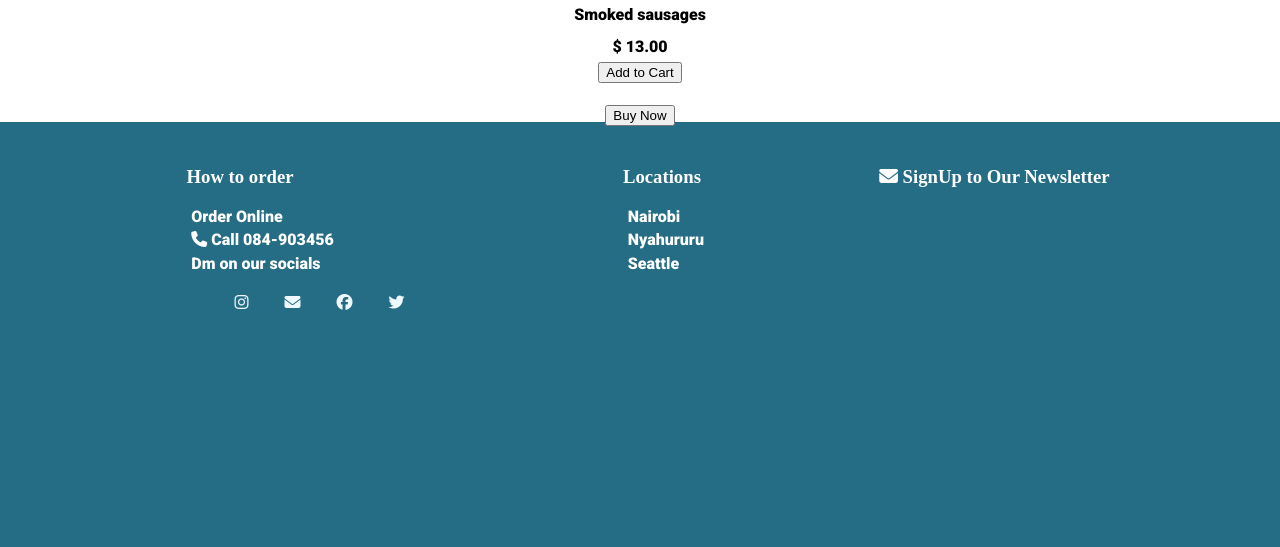
After one commit to wanjiru-njuguna/ebakery, a Django app: page /product_details?product_serial_no=1 in a window 1280 px wide. The commit adds this page. Shown: the part 595-1142 px from the top of the page. Run offline with Django 4.2, Linux system fonts and the light colour scheme; data comes from the database, SQL or seed files in the repository; both versions use the stored data as it was after the commit; some libraries are stand-ins or nearby versions.

Commit message:
Added links to all the products, created an exception page

```diff
--- a/sheecooks/nav/models.py
+++ b/sheecooks/nav/models.py
@@ -43,6 +43,7 @@ class Splice_display(models.Model):
        return self.splice_description
 
 class Toppicks(models.Model):
+    id = models.BigAutoField(auto_created=True, primary_key=True, serialize=False, verbose_name='ID')
     pick_description = models.CharField(max_length = 50)
     pick_photo = models.ImageField(upload_to='images/')
     pick_price = models.DecimalField(max_digits=20, decimal_places=2,blank= False)
--- /dev/null
+++ b/sheecooks/nav/templates/product_details.html
@@ -0,0 +1,21 @@
+{% extends "base.html" %}
+{% load static %}
+{% block extrahead %}
+
+{% endblock %}
+
+<body>
+    <main>
+            {% block splice %}
+                <div class="menu_display">
+                    <img src="{{food.photo.url}}" width="400px" height="400px"/>
+                    <p>{{food.product_name}}</p>
+                    <p>$ {{food.product_selling_price}}</p>
+                    <button class="pick_add_to_cart">Add to Cart</button> <br>
+                    <button class="buy_now">Buy Now</button>
+
+                </div>
+            {% endblock %}
+
+    </main>
+</body>
--- a/sheecooks/nav/urls.py
+++ b/sheecooks/nav/urls.py
@@ -3,4 +3,7 @@ from . import views
 
 urlpatterns = [
     path("", views.nav, name="nav") ,
+    path("product_details", views.product_details, name="product_details"),
+    path("toppick", views.toppick, name="toppick_details")
+
 ]
--- a/sheecooks/nav/views.py
+++ b/sheecooks/nav/views.py
@@ -7,7 +7,6 @@ def nav (request):
     food_list = Product.objects.all()
     splice_images = Splice_display.objects.all()
     Top_food_picks = Toppicks.objects.all()
-
     template = loader.get_template("nav.html")
     context = {
         "food_list": food_list,
@@ -16,10 +15,46 @@ def nav (request):
         }
     return HttpResponse(template.render(context, request))
 
-#def Splice_display (request):
-    #splice_images = Splice_display.objects.all().values()
-    #template = loader.get_template("nav.html")
-    #context = {
-       # "splice_images": splice_images,
-      #  }
-    #return HttpResponse(template.render(context, request))
+def product_details(request):
+
+    product_id = request.GET['product_serial_no'] #gets the id of the item from the users request.
+
+    try:
+        item = Product.objects.get(product_serial_no =product_id)
+
+        template = loader.get_template("product_details.html")
+    except Exception as e:
+        # print(f"#EXCEPTION: {e}\n")
+        item = None
+        context = {
+            "error":e
+        }
+        template = loader.get_template("exception.html")
+
+    context = {
+        #"food_list": food_list,
+        #"splice_images": splice_images,
+        #"Top_food_picks": Top_food_picks,
+        "prod_sn": product_id,
+        "food": item,
+    }
+    return HttpResponse(template.render(context, request))
+
+
+def toppick(request):
+    top_food_picks = Toppicks.objects.all()
+    try:
+        toppicks_id = request.GET['id']
+        toppick_item = Toppicks.objects.get(id = toppicks_id)
+        template = loader.get_template("toppick.html")
+    except Exception as e:
+        toppick_item = None
+        template = loader.get_template("exception.html")
+
+
+    context = {
+        "Top_food_picks": top_food_picks,
+        "pick_id":toppicks_id,
+        "pick":toppick_item,
+    }
+    return HttpResponse(template.render(context, request))
--- a/sheecooks/sheecooks/urls.py
+++ b/sheecooks/sheecooks/urls.py
@@ -18,6 +18,7 @@ from django.contrib import admin
 from django.conf import settings
 from django.conf.urls.static import static
 from django.urls import include, path
+
 #from django.views.generic.base import TemplateView
 from django.contrib.staticfiles.urls import staticfiles_urlpatterns
 urlpatterns = [
--- a/sheecooks/static/base.css
+++ b/sheecooks/static/base.css
@@ -8,12 +8,24 @@ P{
     font-family: "Roboto", sans-serif;
     font-weight: 900;
     font-style: normal;
+    margin: 0.4em;
 }
+a{
+    text-decoration: none;
+}
+a p:hover {
+    color: red;
+  }
+/*a:-webkit-any-link
+{
+    color: blue;
+}*/
 .footer p{
     color: white;
     font-family: "Roboto", sans-serif;
     font-weight: 900;
     font-style: normal;
+    margin: 0.3em;
 
 }
 
@@ -107,3 +119,20 @@ P{
 .social_icons{
     margin: 2em 2em;
 }
+.pick_display{
+    display: flex;
+    justify-content: center;
+    align-items: center;
+    height: 100vh;
+    flex-direction: column;
+}
+.pick_add_to_cart{
+    margin-bottom: 0.3em;
+}
+.menu_display{
+    display: flex;
+    justify-content: center;
+    align-items: center;
+    height: 100vh;
+    flex-direction: column;
+}
--- a/sheecooks/templates/base.html
+++ b/sheecooks/templates/base.html
@@ -56,7 +56,6 @@
 
     </div>
 
-
     <div class="toppicks">
       {% block toppicks%}
       {% endblock %}
@@ -75,10 +74,18 @@
             <p><i class="fa-solid fa-phone"></i> Call 084-903456</p>
             <p>Dm on our socials</p>
             <span class="social_icons">
-              <i class="fa-brands fa-instagram" style="margin: 1em 1em;" ></i>
-              <i class="fa-solid fa-envelope" style="margin: 1em 1em;"></i>
-              <i class="fa-brands fa-facebook" style="margin: 1em 1em;"></i>
-              <i class="fa-brands fa-twitter" style="margin: 1em 1em;"></i>
+              <a href="https://www.instagram.com/sheerohnjuguna_anatolyvech/">
+                <i class="fa-brands fa-instagram" style="margin: 1em 1em; color: aliceblue;"  ></i>
+              </a>
+              <a href="https://www.google.com/gmail/about/">
+                <i class="fa-solid fa-envelope" style="margin: 1em 1em; color: aliceblue;"></i>
+              </a>
+              <a href="https://web.facebook.com/mary.wanjiru.3766/?_rdc=1&_rdr">
+                <i class="fa-brands fa-facebook" style="margin: 1em 1em; color: aliceblue;"></i>
+              </a>
+              <a href="https://twitter.com/SheerohNjuguna">
+                <i class="fa-brands fa-twitter" style="margin: 1em 1em; color: aliceblue; "></i>
+              </a>
             </span>
         </div>
 
```
Also changed, not shown: sheecooks/nav/templates/exception.html (added, +18 -0 lines), sheecooks/nav/templates/nav.html (+16 -2 lines), sheecooks/nav/templates/toppick.html (added, +22 -0 lines), sheecooks/templates/nav_sample.html (added, +34 -0 lines), sheecooks/db.sqlite3, sheecooks/media/images/IMG_8365_SsQxFW6.jpg (added), sheecooks/templates/404.html (added).
